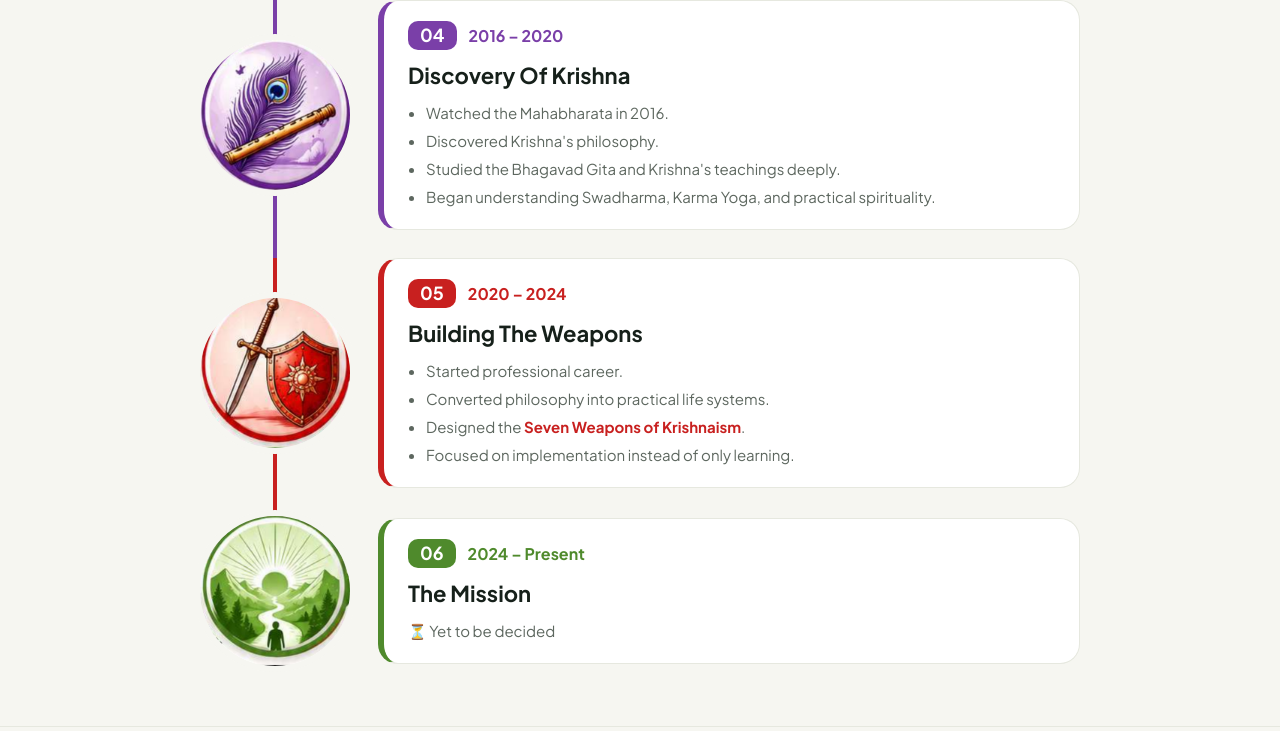
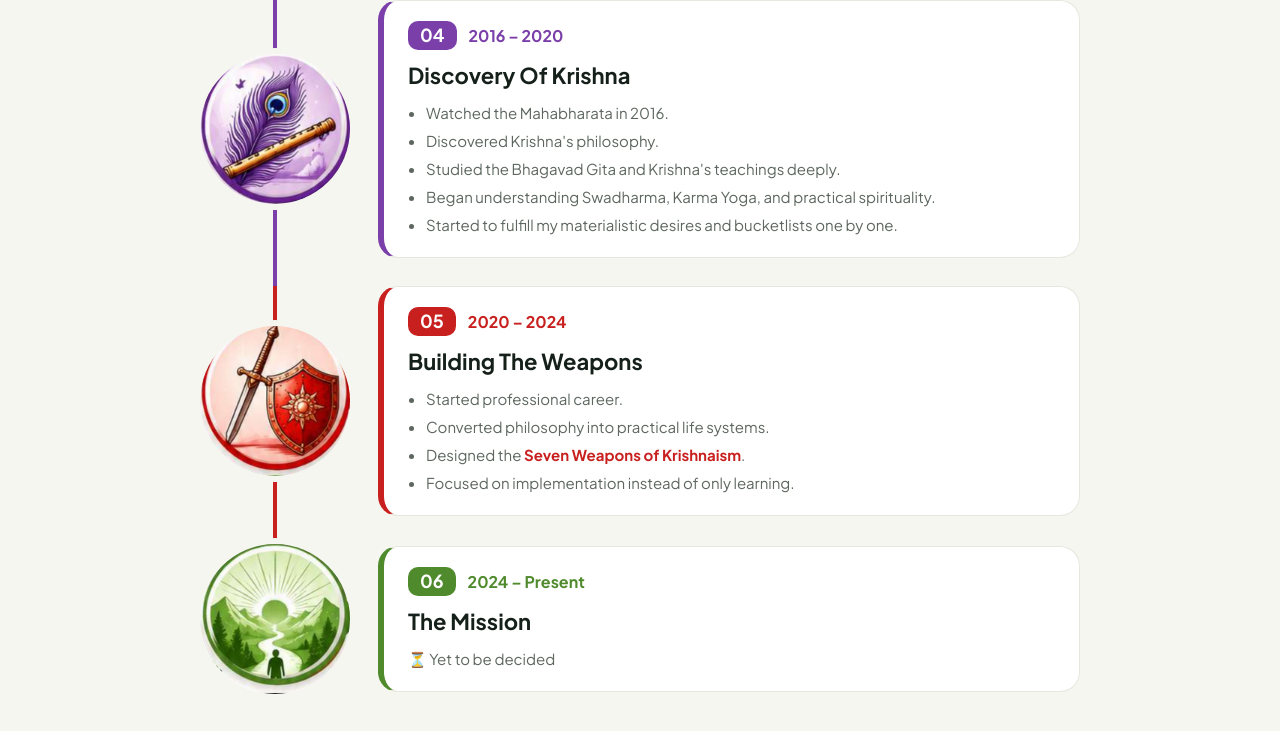
Before and after one commit to itzzthesd/esdism, a plain HTML site: page index.html in a window 1280 px wide. Shown: the part 4661-5392 px from the top of the page. Drawn offline with Linux system fonts and the light colour scheme.

Commit message:
added one point

```diff
--- a/index.html
+++ b/index.html
@@ -193,6 +193,7 @@
           <li>Discovered Krishna's philosophy.</li>
           <li>Studied the Bhagavad Gita and Krishna's teachings deeply.</li>
           <li>Began understanding Swadharma, Karma Yoga, and practical spirituality.</li>
+          <li>Started to fulfill my materialistic desires and bucketlists one by one.</li>
         </ul>
       </div>
     </article>
```
